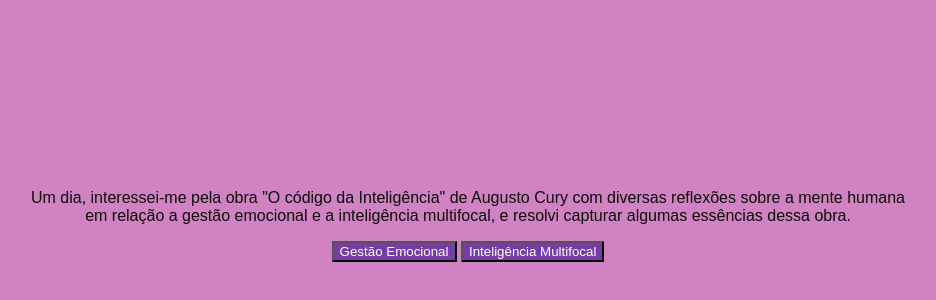
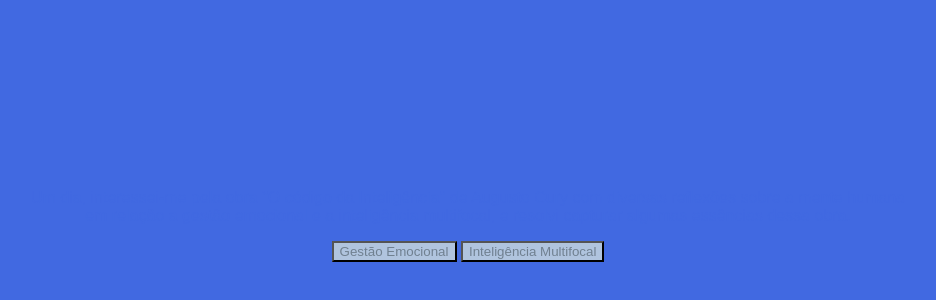
Before and after one commit to mariavitoriafreitasazevedo/dorian-gray, a plain HTML site: page index.html in a window 1280 px wide. Shown: the part 92-392 px from the top of the page, without its empty margins (172-1108 px from the left). Drawn offline with Linux system fonts and the light colour scheme; a script that the page names is missing; a web font is replaced by a local one.

Commit message:
Update style.css

```diff
--- a/style.css
+++ b/style.css
@@ -1,6 +1,6 @@
 body {
-    background-color: #d182c3;
-    color: rgb(13, 10, 10);
+    background-color: #4169E1;
+    color: rgb(65,105,225);
     font-family: "Bai Jamjuree", sans-serif;
     display: flex;
     justify-content: center;
@@ -10,8 +10,8 @@ body {
 }
 
 button {
-    background-color: #763ea4;
-    color: white;
+    background-color: #B0C4DE;
+    color: SlateGray;
     font-family: "Bai Jamjuree", sans-serif;
 }
 
```
